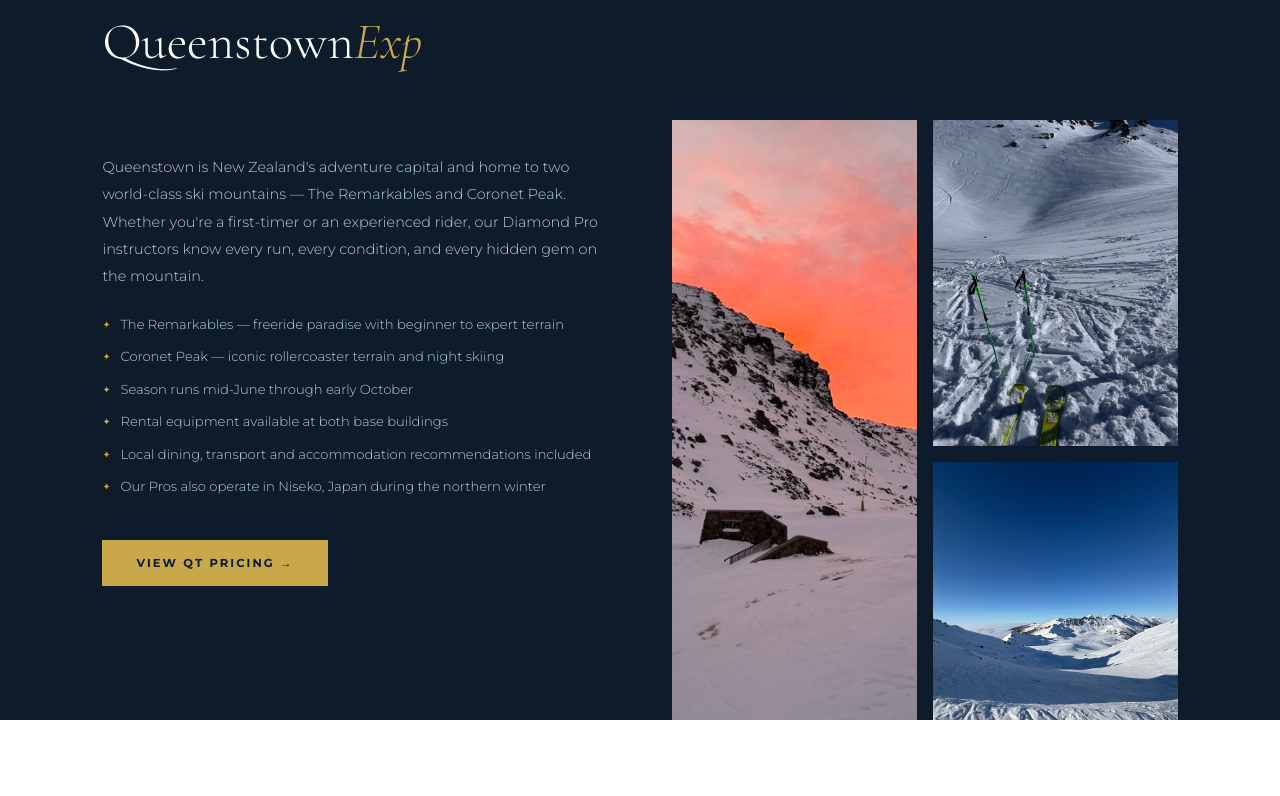
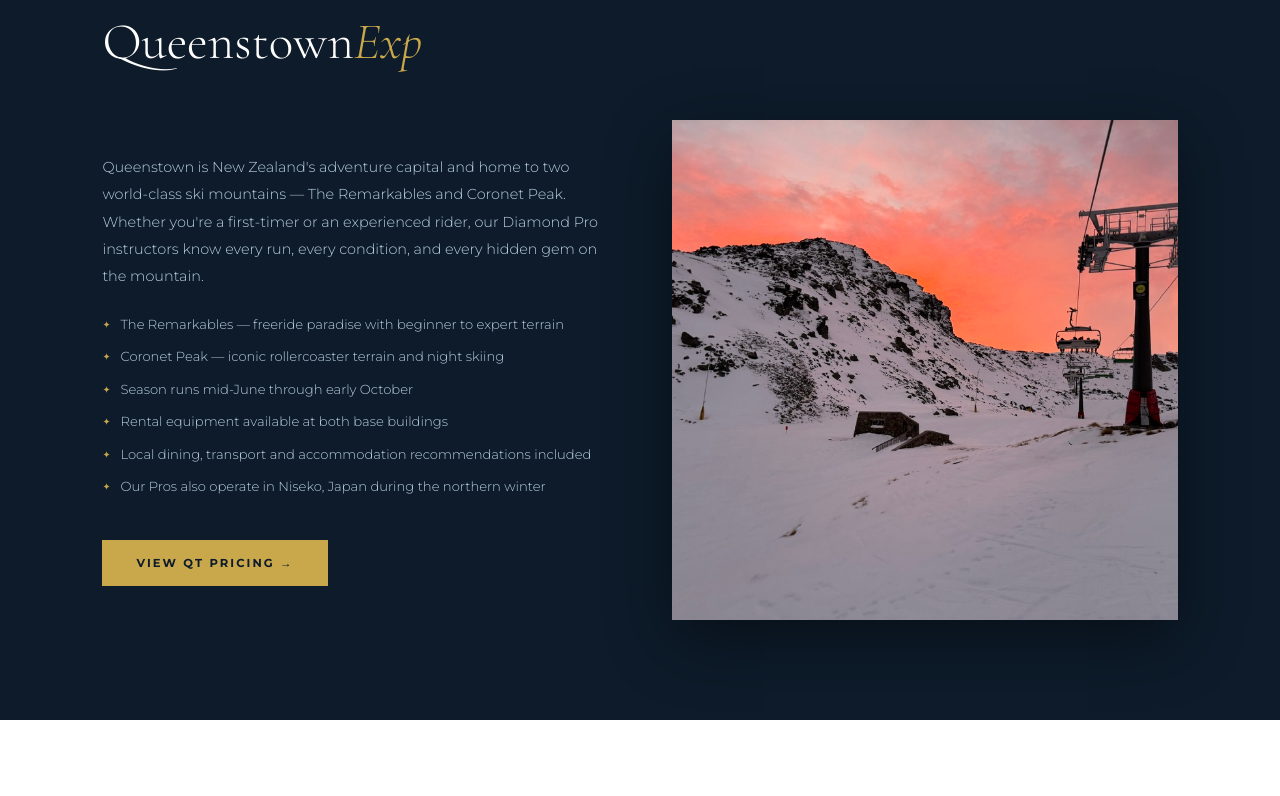
Before and after one commit to Skimanz/diamondexp-website, a plain HTML site: page index.html in a window 1280 px wide. Shown: the part 2424-3220 px from the top of the page. Drawn offline with nearby package versions, Linux system fonts and the light colour scheme.

Commit message:
Update index.html

```diff
--- a/index.html
+++ b/index.html
@@ -139,10 +139,7 @@
   /* QUEENSTOWNEXP */
   #qtexp { background: var(--navy); position: relative; overflow: hidden; }
   .qtexp-grid { display: grid; grid-template-columns: 1fr 1fr; gap: 4rem; align-items: center; }
-  .qtexp-images { display: grid; grid-template-columns: 1fr 1fr; grid-template-rows: 1fr 1fr; gap: 1rem; height: 500px; }
-  .qtexp-img { width: 100%; object-fit: cover; display: block; }
-  .qtexp-img--tall { grid-row: span 2; height: 100%; object-fit: cover; width: 100%; }
-  .qtexp-img--short { height: 100%; object-fit: cover; object-position: center top; image-orientation: from-image; }
+  .qtexp-single-img { width: 100%; height: 500px; object-fit: cover; object-position: center; display: block; box-shadow: 0 20px 60px rgba(0,0,0,0.4); }
   .qtexp-text .section-body { color: var(--ice-dim); margin-bottom: 1.5rem; }
   .qtexp-highlights { list-style: none; display: flex; flex-direction: column; gap: 0.8rem; margin-top: 1.5rem; }
   .qtexp-highlights li { display: flex; align-items: flex-start; gap: 10px; font-size: 0.82rem; color: var(--ice-dim); font-weight: 300; line-height: 1.5; }
@@ -252,7 +249,6 @@
     .team-modal { grid-template-columns: 1fr; }
     .team-modal-img { height: 260px; }
     .qtexp-grid { grid-template-columns: 1fr; }
-    .qtexp-images { grid-template-columns: 1fr 1fr; }
   }
   @media (max-width: 640px) {
     nav { padding: 0 1.2rem; }
@@ -263,7 +259,6 @@
     .footer-links { justify-content: center; }
     .about-pillars { grid-template-columns: 1fr; }
     .products-grid { grid-template-columns: 1fr; }
-    .qtexp-images { grid-template-columns: 1fr; }
   }
 </style>
 </head>
@@ -467,10 +462,9 @@
       <br/>
       <a href="#qtpricing" class="btn-primary" style="margin-top:1.5rem;display:inline-block">View QT Pricing →</a>
     </div>
-    <div class="qtexp-images reveal">
-      <img class="qtexp-img qtexp-img--tall" src="https://raw.githubusercontent.com/Skimanz/diamondexp-website/main/images/qt-sunset.jpg" alt="The Remarkables at sunset" loading="lazy" />
-      <img class="qtexp-img qtexp-img--short" src="https://raw.githubusercontent.com/Skimanz/diamondexp-website/main/images/qt2.jpg" alt="Queenstown group skiing" loading="lazy" />
-      <img class="qtexp-img qtexp-img--short" src="https://raw.githubusercontent.com/Skimanz/diamondexp-website/main/images/hero.jpg" alt="The Remarkables blue sky" loading="lazy" />
+    <div class="reveal">
+      <img class="qtexp-single-img" src="https://raw.githubusercontent.com/Skimanz/diamondexp-website/main/images/qt-sunset.jpg" alt="The Remarkables at sunset" loading="lazy" />
+    </div>
     </div>
   </div>
 </section>
```
